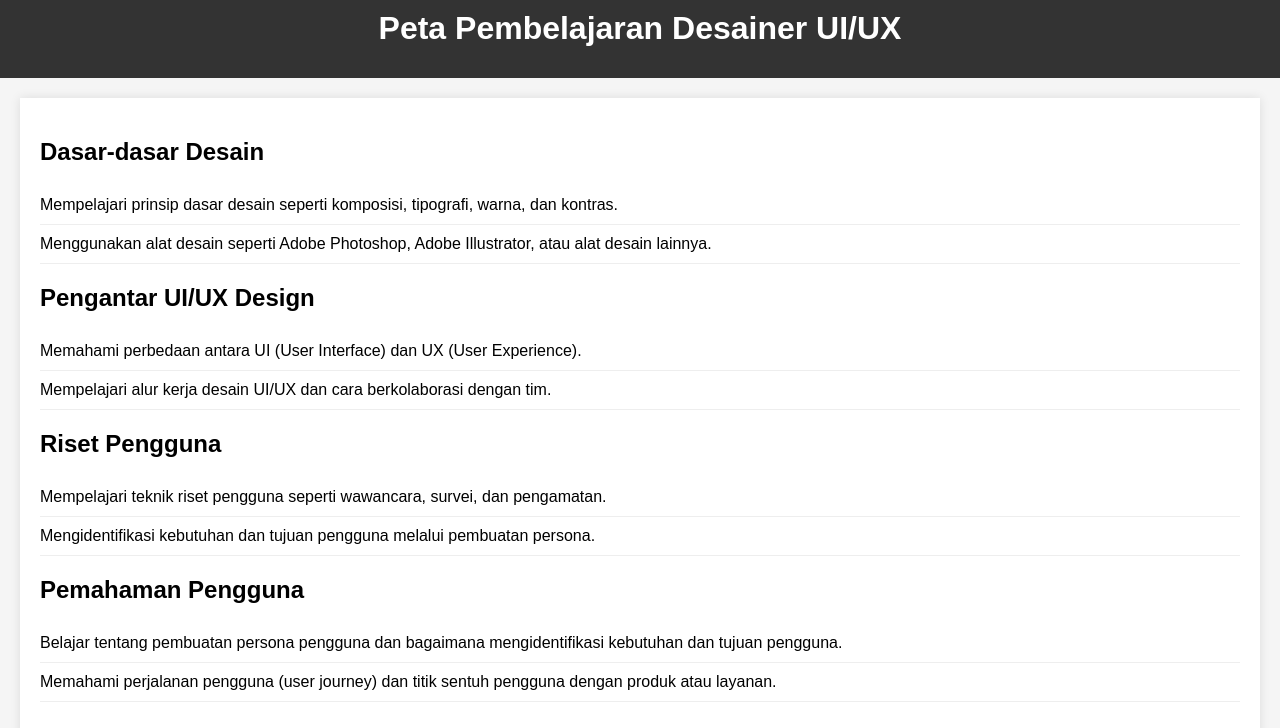
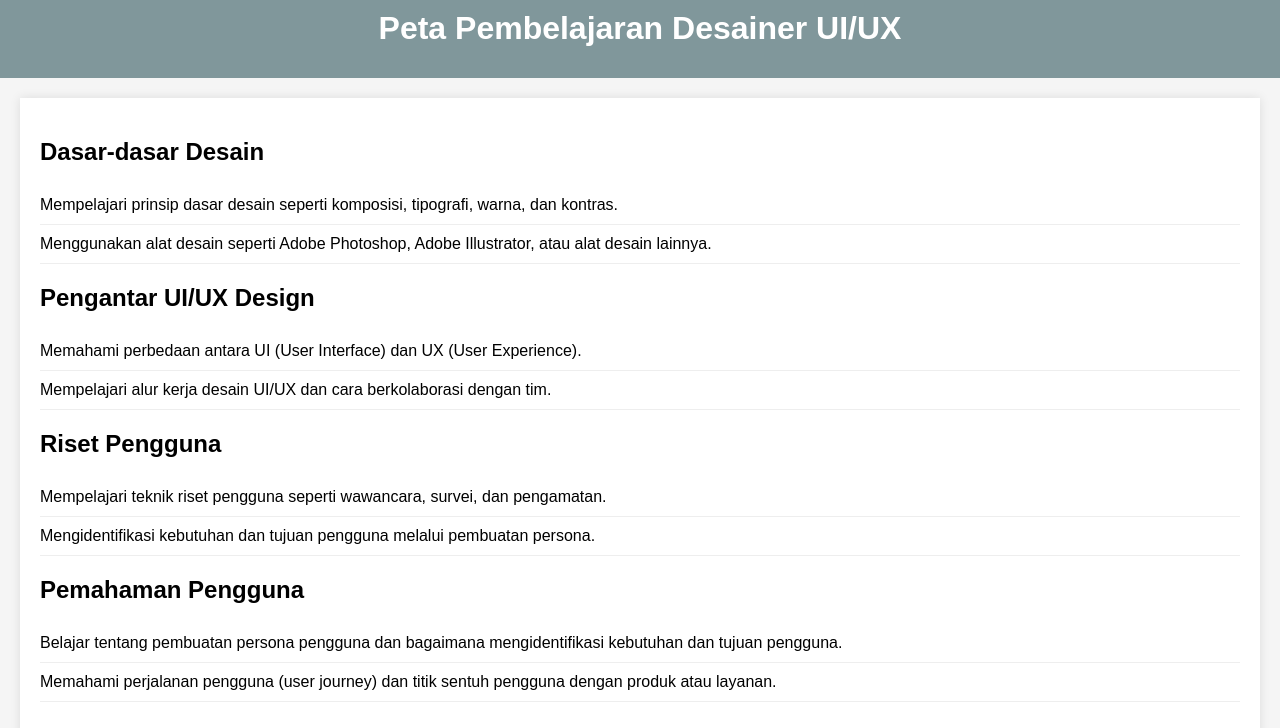
Before and after one commit to khashialathiifa/khashialathiifa.github.io, a plain HTML site: page index.html in a window 1280 px wide. Drawn offline with Linux system fonts and the light colour scheme.

Commit message:
Update index.html

```diff
--- a/index.html
+++ b/index.html
@@ -12,7 +12,7 @@
     background-color: #f5f5f5;
   }
   header {
-    background-color: #333;
+    background-color: #80979B;
     color: #fff;
     text-align: center;
     padding: 10px 0;
```
